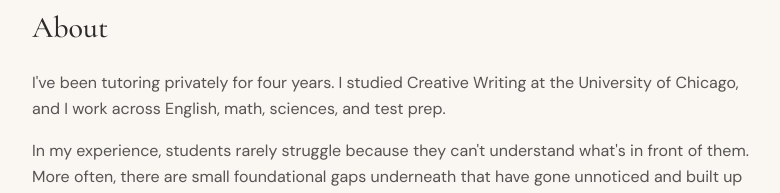
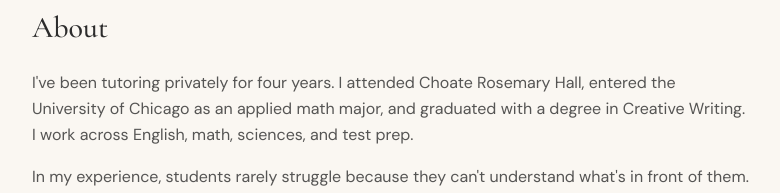
Before and after one commit to georgewildridge/wildridgetutoring, a Next.js app: page / in a window 1280 px wide. Shown: the part 503-696 px from the top of the page, without its empty margins (248-1028 px from the left). Built offline with nearby package versions, Linux system fonts and the light colour scheme.

Commit message:
Update subjects and bio

```diff
--- a/src/app/page.tsx
+++ b/src/app/page.tsx
@@ -7,6 +7,7 @@ const subjects = [
   "Physics",
   "Chemistry",
   "Test Prep (SAT/ACT/SSAT)",
+  "Prep School Admissions",
 ];
 
 export default function Home() {
@@ -57,9 +58,10 @@ export default function Home() {
         </h2>
         <div className="space-y-4 text-ink/80 leading-relaxed">
           <p>
-            I&apos;ve been tutoring privately for four years. I studied
-            Creative Writing at the University of Chicago, and I work across
-            English, math, sciences, and test prep.
+            I&apos;ve been tutoring privately for four years. I attended
+            Choate Rosemary Hall, entered the University of Chicago as an
+            applied math major, and graduated with a degree in Creative
+            Writing. I work across English, math, sciences, and test prep.
           </p>
           <p>
             In my experience, students rarely struggle because they can&apos;t
```
